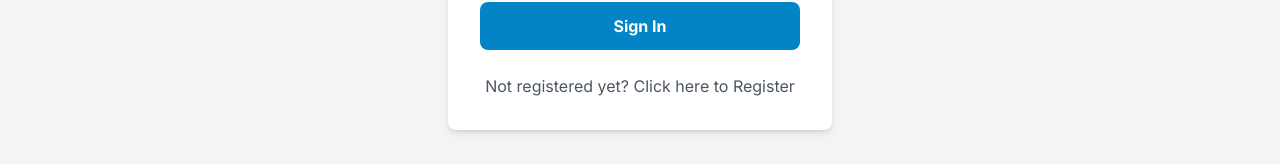
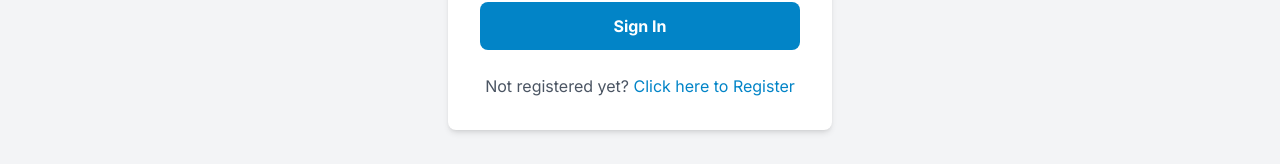
Before and after one commit to TheSoftNode/selwel, a Next.js app in the folder Frontend/: page /auth/login in a window 1280 px wide. Shown: the part 358-522 px from the top of the page. Built offline with nearby package versions, Linux system fonts and the light colour scheme.

Commit message:
Customised the login links better

```diff
--- a/Frontend/app/auth/login/page.tsx
+++ b/Frontend/app/auth/login/page.tsx
@@ -108,10 +108,14 @@ const Login = () =>
                 </button>
 
                 <p
-                    className="text-center cursor-pointer text-gray-600 hover:underline"
+                    className="text-center cursor-pointer text-gray-600"
                     onClick={toggleLoginForm}
                 >
-                    {isLoginForm ? "Not registered yet? Click here to Register" : "Already registered? Sign in Now"}
+                    {isLoginForm ? (
+                        <p>Not registered yet? <span className='text-sky-600 hover:underline'>Click here to Register</span></p>
+                    ) : (
+                        <p>Already registered? <span className='text-sky-600 hover:underline'>Sign in Now</span></p>
+                    )}
                 </p>
             </form>
         </div>
```
